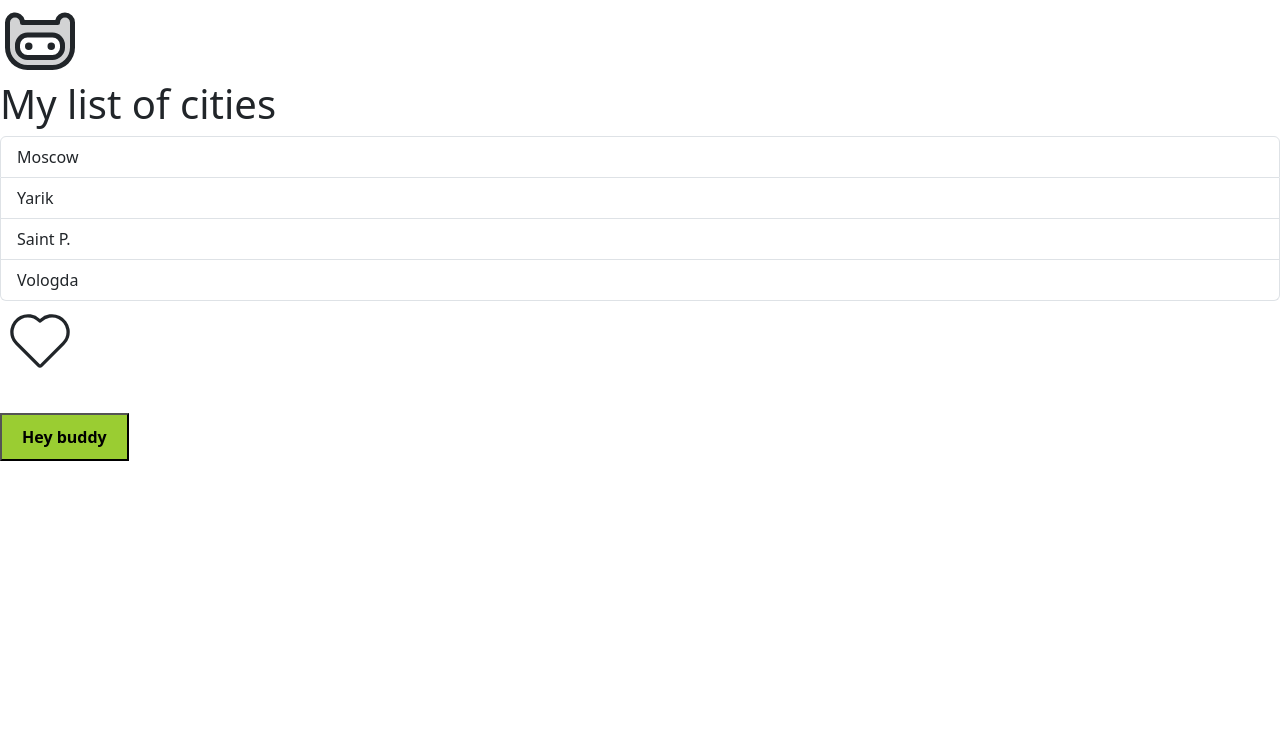
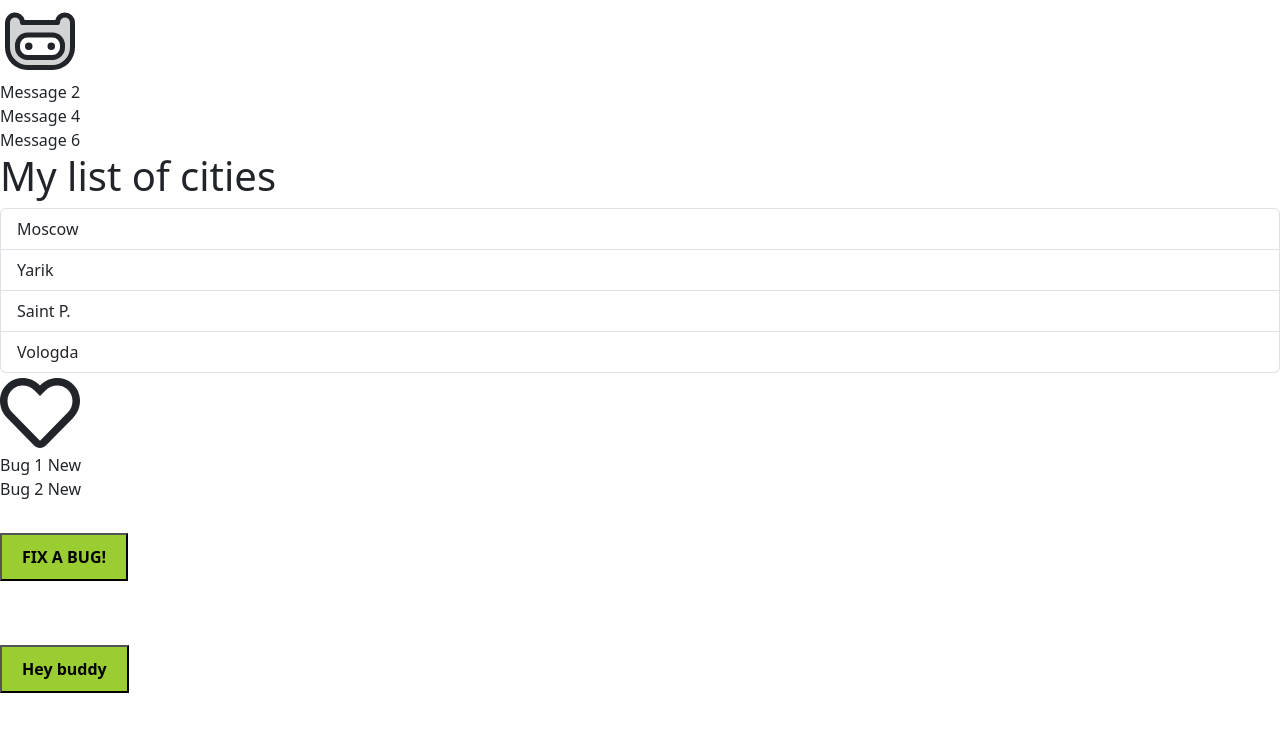
Before and after one commit to Multyjog/react-app, a React (Vite) app: page / in a window 1280 px wide. Shown: the top 732 px of the page. Built offline with nearby package versions, Linux system fonts and the light colour scheme.

Commit message:
- State managing solutions tested - Reactivity test - Immer added

```diff
--- a/package.json
+++ b/package.json
@@ -11,6 +11,7 @@
   },
   "dependencies": {
     "bootstrap": "^5.3.2",
+    "immer": "^10.0.3",
     "react": "^18.2.0",
     "react-dom": "^18.2.0",
     "react-icons": "^5.0.1"
--- a/src/App.tsx
+++ b/src/App.tsx
@@ -1,9 +1,11 @@
 import { useState } from "react";
+import { produce } from "immer";
 
 import Like from "./components/Like";
 import Alert from "./components/Alert";
 import Button from "./components/Button/Button";
 import ListGroup from "./components/ListGroup/ListGroup";
+import Message from "./components/Message";
 
 import { PiFinnTheHumanDuotone } from "react-icons/pi";
 
@@ -11,17 +13,33 @@ function App() {
   const [alertShow, setAlertShow] = useState(false);
   const items = ["Moscow", "Yarik", "Saint P.", "Vologda"];
 
+  const [bugs, setBugs] = useState([
+    { id: 1, title: "Bug 1", fixed: false },
+    { id: 2, title: "Bug 2", fixed: false },
+  ]);
+  const handleClick = () => {
+    setBugs(
+      produce((draft) => {
+        const bug = draft.find((el) => el.id === 1);
+        if (bug) bug.fixed = true;
+      })
+    );
+  };
+
   return (
     <div>
       {
         <>
           <PiFinnTheHumanDuotone size="80" />
+          <Message></Message>
+          <Message></Message>
+          <Message></Message>
           <ListGroup
             items={items}
             heading="cities"
             onSelectItem={(item) => console.log(item)}
           />
-          <Like />
+          <Like onClick={() => console.log("clicked")} />
           {alertShow && (
             <Alert
               onClose={() => {
@@ -31,6 +49,18 @@ function App() {
               <strong>Hey there folk!</strong> I am here!
             </Alert>
           )}
+          {bugs.map((bug) => (
+            <div key={bug.id}>
+              {bug.title} {bug.fixed ? "Fixed" : "New"}
+            </div>
+          ))}
+          <Button
+            onClick={() => {
+              handleClick();
+            }}
+          >
+            FIX A BUG!
+          </Button>
           <Button
             onClick={() => {
               if (!alertShow) setAlertShow(true);
--- a/src/components/Like.tsx
+++ b/src/components/Like.tsx
@@ -1,19 +1,27 @@
-import { CiHeart } from "react-icons/ci";
+import { FaRegHeart } from "react-icons/fa";
 import { FaHeart } from "react-icons/fa";
 import { useState } from "react";
 
-const Like = () => {
+interface IProps {
+  onClick: () => void;
+}
+
+const Like = ({ onClick }: IProps) => {
   const [status, setStatus] = useState(false);
+  const toggleStatus = () => {
+    setStatus(!status);
+    onClick;
+  };
 
   if (!status)
     return (
       <div>
-        <CiHeart size="80"></CiHeart>
+        <FaRegHeart size="80" onClick={toggleStatus}></FaRegHeart>
       </div>
     );
   return (
     <div>
-      <FaHeart size={80} color="#e31b23"></FaHeart>
+      <FaHeart size="80" color="#e31b23" onClick={toggleStatus}></FaHeart>
     </div>
   );
 };
--- a/src/components/Message.tsx
+++ b/src/components/Message.tsx
@@ -1,9 +1,10 @@
-function Message(){
-    const name = "Jog"
-    if(name)
-        return <h1>Hello {name}</h1>
-    return <h1>Hello World</h1>
+let counter = 0;
 
-}
+const Message = () => {
+  console.log("Called", counter);
 
-export default Message
+  counter++;
+  return <div>Message {counter}</div>;
+};
+
+export default Message;
```
Also changed, not shown: 1 other file (tests, documents, lock files or other folders).
